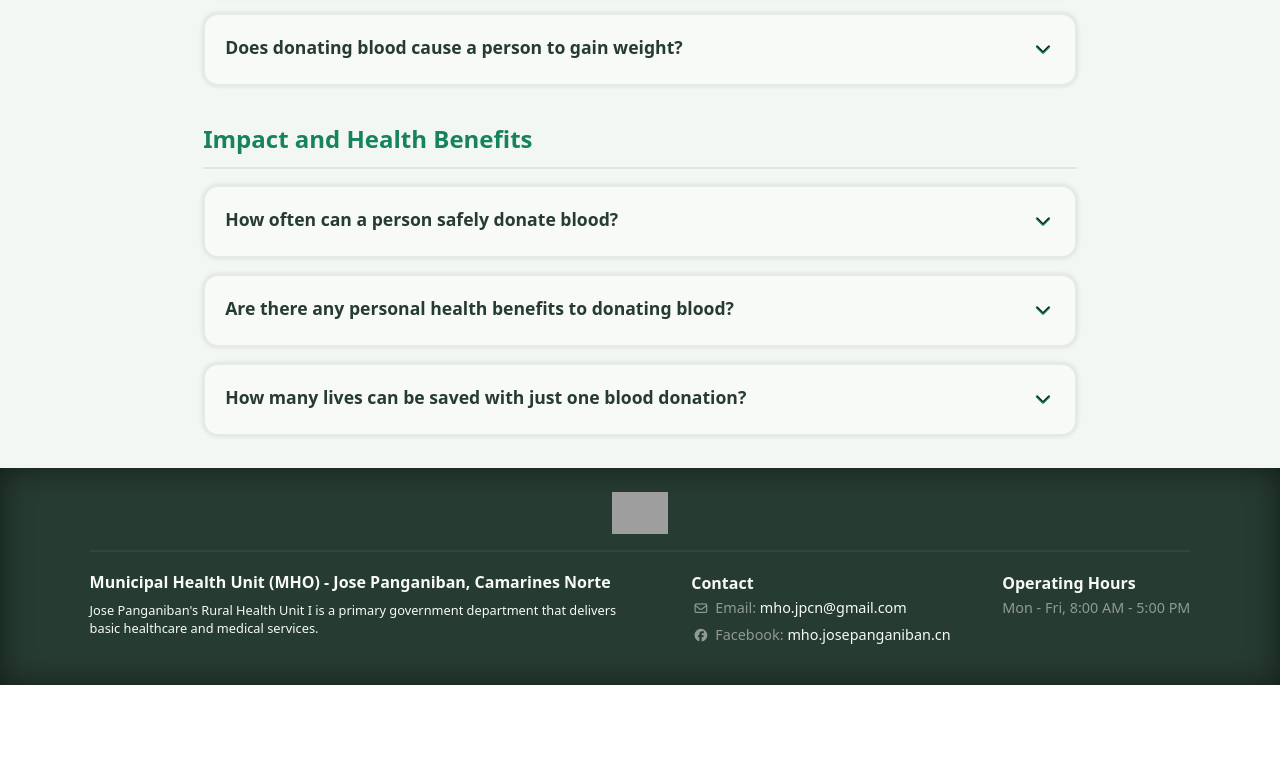
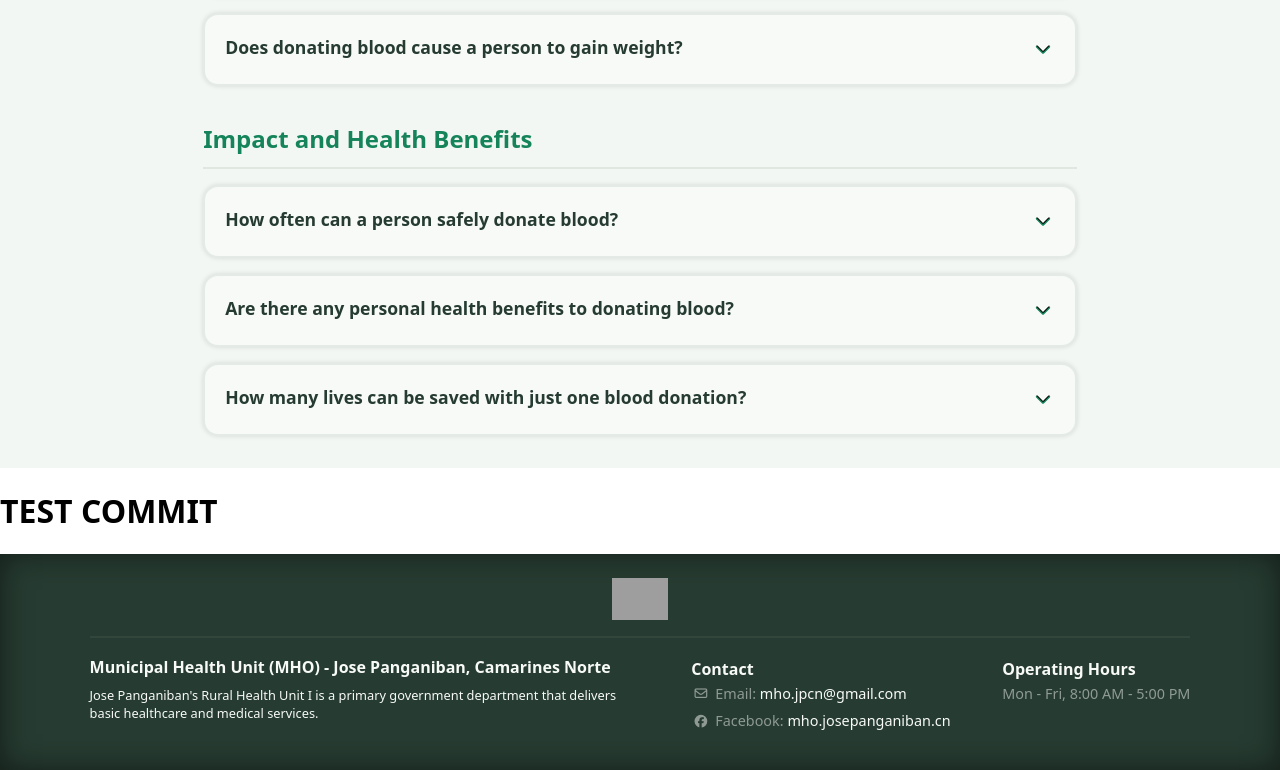
Before and after one commit to niknok-gh/jpmho, a plain HTML site: page index.html in a window 1280 px wide. Shown: the part 4167-4937 px from the top of the page. Before the commit the page ends 4852 px from the top, so only its background shows below. Drawn offline with Linux system fonts and the light colour scheme; grey boxes are pictures that could not be loaded.

Commit message:
Test Commit

```diff
--- a/index.html
+++ b/index.html
@@ -1260,6 +1260,7 @@
           </div>
         </div>
       </section>
+      <h1>TEST COMMIT</h1>
     </main>
     <footer>
       <div class="footer-container">
```
